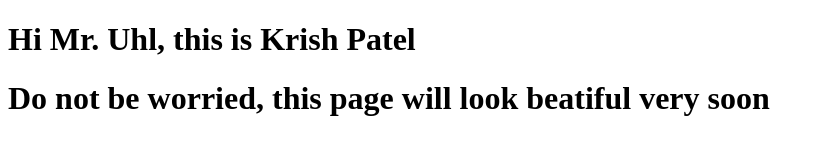
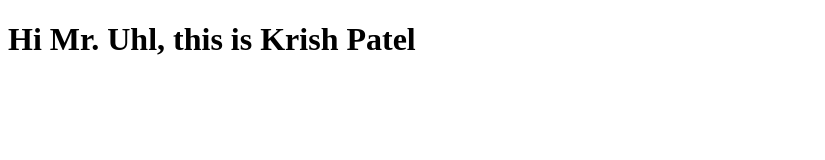
Before and after one commit to krishpatel21/Project, a plain HTML site: page index.html in a window 1280 px wide. Shown: the whole page, without its empty margins (0-825 px from the left). Drawn offline with Linux system fonts and the light colour scheme.

Commit message:
Add files via upload

```diff
--- a/index.html
+++ b/index.html
@@ -7,7 +7,7 @@
 </head>
 <body>
     <h1>Hi Mr. Uhl, this is Krish Patel</h1>
-    <h1>Do not be worried, this page will look beatiful very soon</h1>
+
 
 </body>
 </html>
```
